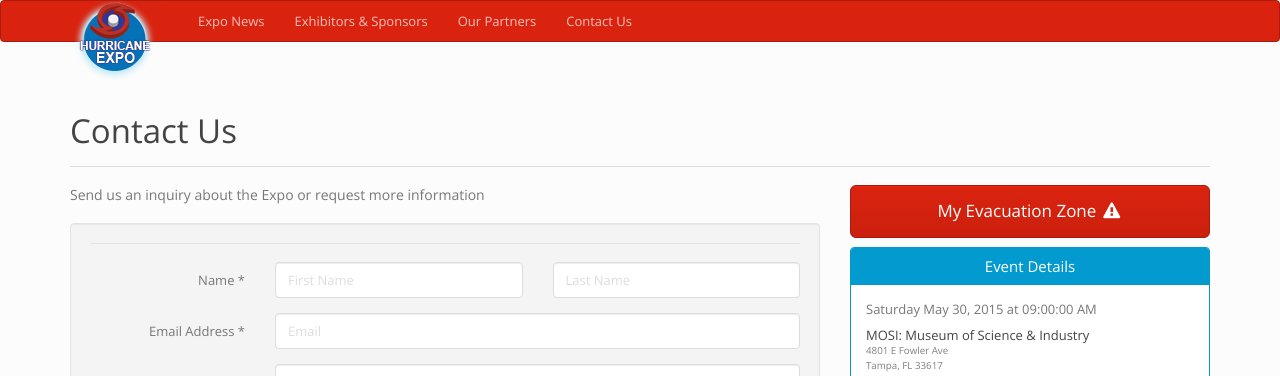
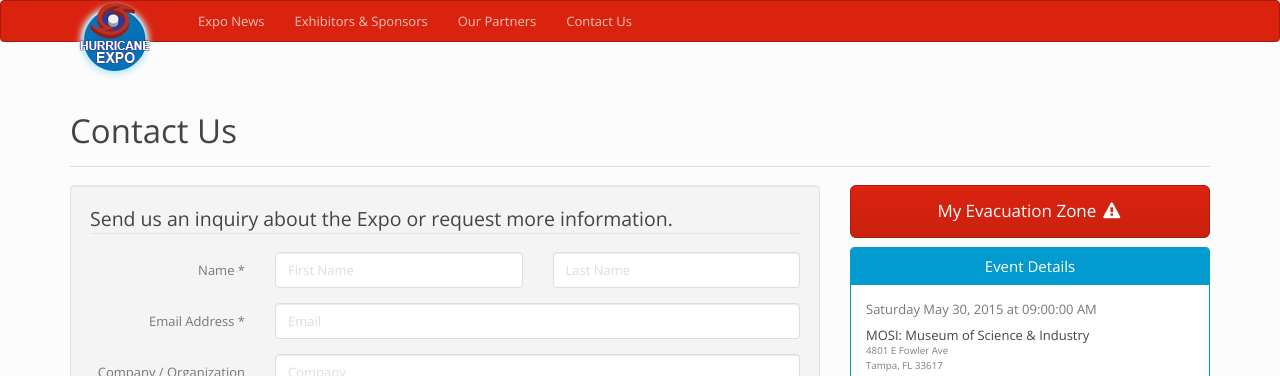
Before and after one commit to kjmagic13/generalDentistry, a Jekyll site: the page built from contact.html, in a window 1280 px wide, cut to the strip 0-376 px from the top of the page. Built offline with Jekyll 4.4.1, drawn with Linux system fonts in a browser that asks for light colours; nearby versions of some CDN libraries.

Commit message:
contact form legend

```diff
--- a/_includes/form-contact.html
+++ b/_includes/form-contact.html
@@ -1,7 +1,7 @@
 <form id="contact" class="form-horizontal" action="//formspree.io/{{page.form_email}}" method="POST">
 	<fieldset>
 
-		<legend></legend>
+		<legend>Send us an inquiry about the Expo or request more information.</legend>
 
 		<input type="hidden" name="_subject" value="Hurricane Expo Contact Submission!" />
 		<input type="hidden" name="_next" value="{{ "/contact/thanks" | prepend: site.baseurl }}" />
--- a/contact.html
+++ b/contact.html
@@ -5,10 +5,6 @@ permalink: /contact/
 form_email: hurricaneTest@kaymic.com
 ---
 
-<p class="lead">
-	Send us an inquiry about the Expo or request more information
-</p>
-
 <div class="well">
 	{% include form-contact.html %}
 </div>
```
